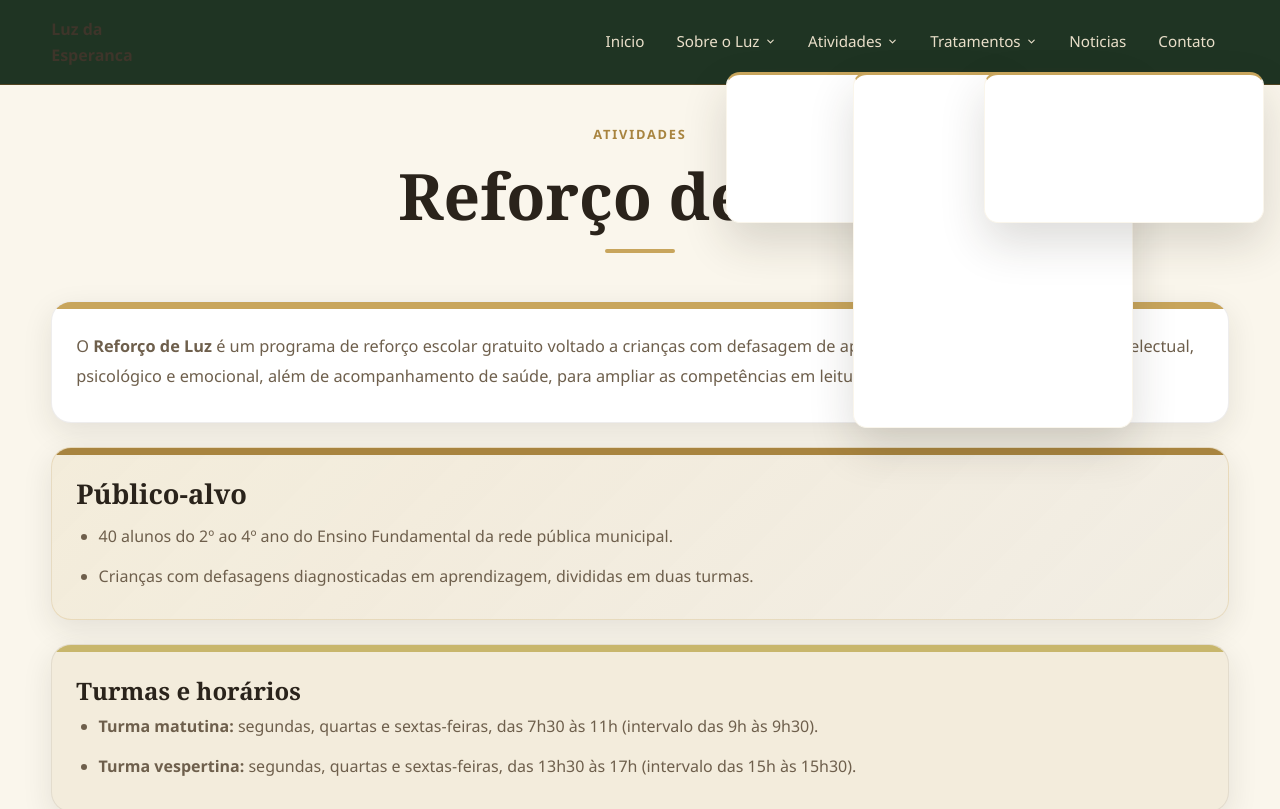
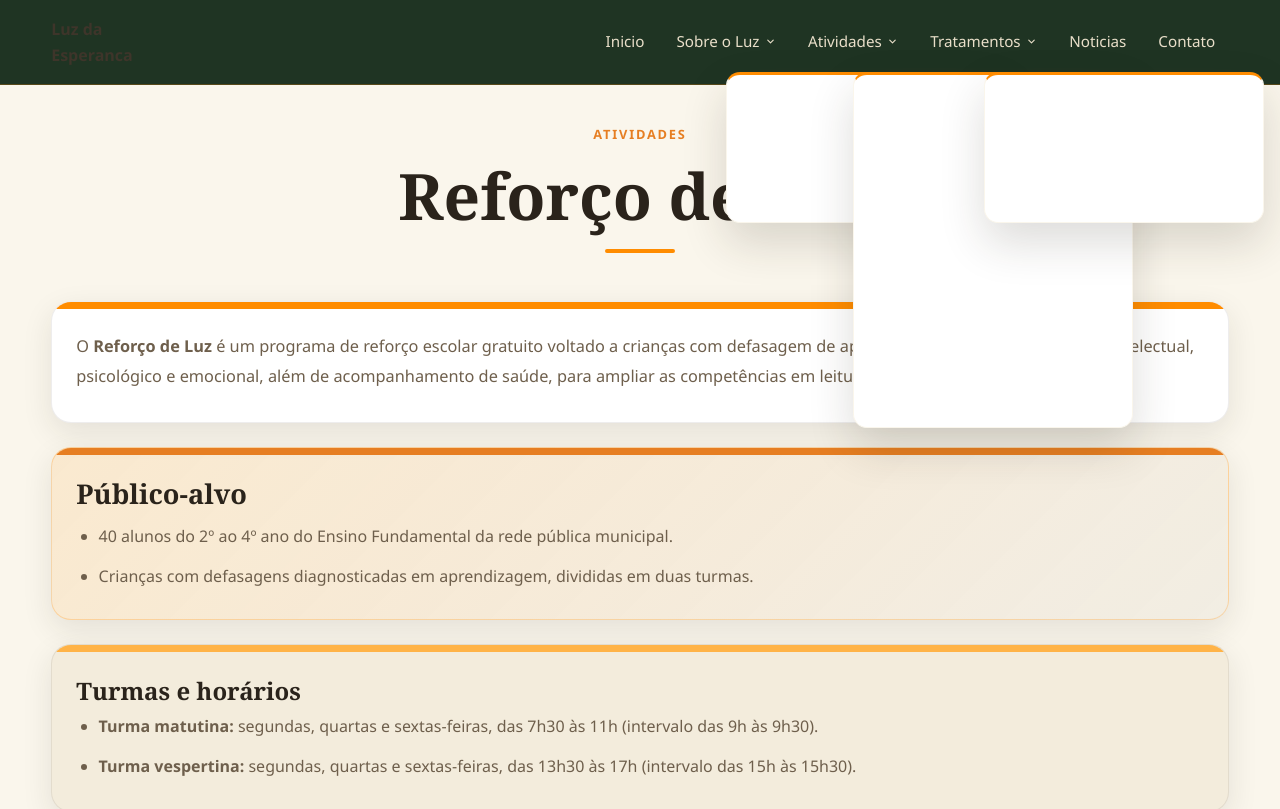
Before and after one commit to prgrmnd/luz-da-esperanca, a React (Vite) app: page /atividades/reforco-de-luz in a window 1280 px wide. Shown: the top 809 px of the page. Built offline with nearby package versions, Linux system fonts and the light colour scheme.

Commit message:
change colors

```diff
--- a/src/styles.css
+++ b/src/styles.css
@@ -8,14 +8,14 @@
       --taupe: #6e5f4c;
       --taupe-lt: #8d8171;
 
-      /* Dourados */
-      --gold: #c8a55c;
-      --gold-soft: #c8b66c;
-      --gold-deep: #a8843f;
+      /* Verde e Laranja (novo esquema) */
+      --green: #2d8659;
+      --green-lt: #3fa875;
+      --orange: #FF8C00;
+      --orange-soft: #FFB347;
+      --orange-dark: #E67E22;
 
-      /* Pétalas do arco-íris */
-      --green: #8cb36f;
-      --green-lt: #a6d184;
+      /* Cores adicionais do arco-íris */
       --coral: #e88a6f;
       --coral-lt: #f79d79;
       --rose: #b96f63;
@@ -38,13 +38,15 @@
       --text-body: var(--dark-2);
       --text-support: var(--taupe);
       --text-secondary: var(--taupe-lt);
-      --orange: var(--gold);
-      --orange-soft: var(--gold-soft);
-      --orange-dark: var(--gold-deep);
       --accent-green: var(--green);
       --accent-coral: var(--coral);
       --accent-rose: var(--rose);
       --accent-magenta: var(--magenta);
+
+      /* Aliases para compatibilidade com código antigo */
+      --gold: var(--orange);
+      --gold-soft: var(--orange-soft);
+      --gold-deep: var(--orange-dark);
 
       /* Tipografia */
       --font-title: Georgia, 'Times New Roman', serif;
@@ -96,7 +98,7 @@
       font-weight:600; font-size:.95rem; letter-spacing:.02em;
       transition:var(--transition);
     }
-    .btn-orange, .btn-gold{ background:var(--orange); color:#fff; box-shadow:0 6px 18px rgba(230,126,34,.35); }
+    .btn-orange, .btn-gold{ background:var(--orange); color:#fff; box-shadow:0 6px 18px rgba(255,140,0,.35); }
     .btn-orange:hover, .btn-gold:hover{ background:var(--orange-dark); color:#fff; transform:translateY(-2px); }
     .btn-dark{ background:var(--dark-base); color:#f3ead7; box-shadow:0 8px 22px rgba(19,42,25,.35); }
     .btn-dark:hover{ background:var(--dark-deep); color:#fff; transform:translateY(-2px); box-shadow:0 12px 28px rgba(11,26,15,.45); }
@@ -141,7 +143,7 @@
     .treatment-card--green::before{ background:var(--green); }
     .treatment-overview-kicker{
       display:inline-flex; width:max-content; padding:.35rem .7rem; border-radius:999px;
-      background:rgba(200,165,92,.14); color:var(--dark); font-size:.72rem; letter-spacing:.08em;
+      background:rgba(255,140,0,.14); color:var(--dark); font-size:.72rem; letter-spacing:.08em;
       text-transform:uppercase; font-weight:700;
     }
     .treatment-overview-card h3{ font-size:1.7rem; margin:0; color:var(--dark); }
@@ -179,8 +181,8 @@
     }
     .treatment-header__content h1{ font-size:clamp(2.2rem, 5vw, 4rem); color:var(--dark); margin-top:1rem; }
     .treatment-banner{
-      width:min(100%, 960px); background:linear-gradient(135deg, rgba(200,165,92,.14), rgba(42,35,27,.06));
-      border:1px solid rgba(200,165,92,.24); border-left:6px solid var(--gold); border-radius:18px;
+      width:min(100%, 960px); background:linear-gradient(135deg, rgba(255,140,0,.14), rgba(42,35,27,.06));
+      border:1px solid rgba(255,140,0,.24); border-left:6px solid var(--orange); border-radius:18px;
       padding:1.4rem 1.5rem; box-shadow:var(--shadow); margin-top:0.5rem;
     }
     .treatment-banner p{ color:var(--dark-2); font-size:1.05rem; line-height:1.8; }
@@ -196,12 +198,12 @@
       border:1px solid rgba(42,35,27,.08); background:var(--white); border-radius:18px;
       box-shadow:var(--shadow); overflow:hidden; transition:var(--transition);
     }
-    .accordion-item.open{ border-color:rgba(200,165,92,.35); }
+    .accordion-item.open{ border-color:rgba(255,140,0,.35); }
     .accordion-trigger{
       width:100%; display:flex; align-items:center; justify-content:space-between; gap:1rem;
       padding:1.2rem 1.4rem; background:transparent; text-align:left; cursor:pointer; color:var(--dark);
     }
-    .accordion-trigger:hover{ background:rgba(200,165,92,.04); }
+    .accordion-trigger:hover{ background:rgba(255,140,0,.04); }
     .accordion-kicker{
       display:block; font-size:.7rem; font-weight:700; letter-spacing:.12em; text-transform:uppercase;
       color:var(--gold-deep); margin-bottom:.25rem;
@@ -219,7 +221,7 @@
 
     .accordion-panel__inner{ padding:0 1.4rem 1.6rem; }
     .treatment-quote{
-      border-left:4px solid var(--gold); background:rgba(200,165,92,.08);
+      border-left:4px solid var(--orange); background:rgba(255,140,0,.08);
       border-radius:12px; padding:1rem 1.1rem; margin:0 0 1.4rem; color:var(--dark-2);
       font-style:italic; font-size:1.05rem; line-height:1.8;
     }
@@ -255,8 +257,8 @@
     }
     .inline-link:hover, .inline-link:focus-visible{ color:var(--dark); }
     .info-highlight{
-      background:linear-gradient(135deg, rgba(200,165,92,.12), rgba(42,35,27,.04));
-      border:1px solid rgba(200,165,92,.25); border-radius:20px; padding:1.8rem 1.5rem; box-shadow:var(--shadow);
+      background:linear-gradient(135deg, rgba(255,140,0,.12), rgba(42,35,27,.04));
+      border:1px solid rgba(255,140,0,.25); border-radius:20px; padding:1.8rem 1.5rem; box-shadow:var(--shadow);
       position:relative; overflow:hidden;
     }
     .info-highlight::before{
@@ -285,7 +287,7 @@
       box-shadow:0 6px 16px rgba(42,35,27,.05); transition:transform .25s ease, box-shadow .25s ease;
     }
     .live-day:hover{ transform:translateY(-2px); box-shadow:0 10px 20px rgba(42,35,27,.08); }
-    .live-day--1{ background:rgba(200,165,92,.12); }
+    .live-day--1{ background:rgba(255,140,0,.12); }
     .live-day--2{ background:rgba(112,146,122,.12); }
     .live-day--3{ background:rgba(229,126,89,.10); }
     .live-day__label{
@@ -335,7 +337,7 @@
       position:fixed; top:0; left:0; right:0; z-index:1000;
       background:rgba(19,42,25,.95);
       backdrop-filter:blur(10px); -webkit-backdrop-filter:blur(10px);
-      border-bottom:1px solid rgba(230,126,34,.25);
+      border-bottom:1px solid rgba(255,140,0,.25);
       transition:var(--transition);
     }
     .site-header.scrolled{ box-shadow:0 10px 30px rgba(0,0,0,.35); }
@@ -368,7 +370,7 @@
       color:#e9dfc9; font-weight:500; font-size:.95rem;
       transition:var(--transition); white-space:nowrap;
     }
-    .nav-link:hover, .nav-link:focus{ color:var(--orange-soft); background:rgba(230,126,34,.12); }
+    .nav-link:hover, .nav-link:focus{ color:var(--orange-soft); background:rgba(255,140,0,.12); }
     .nav-link .chev{ width:11px; height:11px; stroke:currentColor; transition:transform .25s; }
     .nav-item:hover .nav-link .chev{ transform:rotate(180deg); }
 
@@ -465,7 +467,7 @@
     }
     .cta-col::before{
       content:""; position:absolute; width:340px; height:340px; border-radius:50%;
-      background:radial-gradient(circle, rgba(230,126,34,.15), transparent 70%);
+      background:radial-gradient(circle, rgba(255,140,0,.15), transparent 70%);
       top:-140px; right:-120px; pointer-events:none;
     }
     .cta-col .container-inner{ position:relative; z-index:2; }
@@ -512,7 +514,7 @@
       background:rgba(255,255,255,.06); color:#e4d9c0; font-weight:600; transition:var(--transition); font-size:.92rem;
     }
     .pagination .page-btn:hover{ border-color:var(--orange); color:var(--orange-soft); }
-    .pagination .page-btn.active{ background:var(--orange); color:#fff; border-color:var(--orange); box-shadow:0 6px 16px rgba(230,126,34,.35); }
+    .pagination .page-btn.active{ background:var(--orange); color:#fff; border-color:var(--orange); box-shadow:0 6px 16px rgba(255,140,0,.35); }
     .pagination .nav-btn{ display:inline-flex; align-items:center; gap:.35rem; padding:0 1rem; }
     .pagination .nav-btn svg{ width:16px; height:16px; stroke:currentColor; }
     .news-more{ text-align:right; margin-top:1.4rem; }
@@ -563,7 +565,7 @@
       width:100%; padding:.72rem .9rem; border-radius:10px; border:1px solid var(--bg-cream);
       background:var(--bg-cream); font-family:inherit; font-size:.95rem; color:var(--text-dark); transition:var(--transition);
     }
-    .field input:focus, .field textarea:focus, .field select:focus{ outline:none; border-color:var(--orange); background:#fff; box-shadow:0 0 0 3px rgba(230,126,34,.18); }
+    .field input:focus, .field textarea:focus, .field select:focus{ outline:none; border-color:var(--orange); background:#fff; box-shadow:0 0 0 3px rgba(255,140,0,.18); }
     .field textarea{ resize:vertical; min-height:100px; }
     .btn-submit{ width:100%; justify-content:center; }
 
@@ -722,7 +724,7 @@
       text-transform:uppercase;
       font-weight:700;
       color:var(--orange-dark);
-      background:rgba(230,126,34,.12);
+      background:rgba(255,140,0,.12);
       padding:.35rem .95rem;
       border-radius:999px;
       margin-bottom:.8rem;
@@ -761,7 +763,7 @@
     .donation-input-container:focus-within{
       border-color:var(--orange);
       background:#fff;
-      box-shadow:0 0 0 4px rgba(230,126,34,.15);
+      box-shadow:0 0 0 4px rgba(255,140,0,.15);
     }
     .donation-input-container.has-error{
       border-color:#e74c3c;
```
